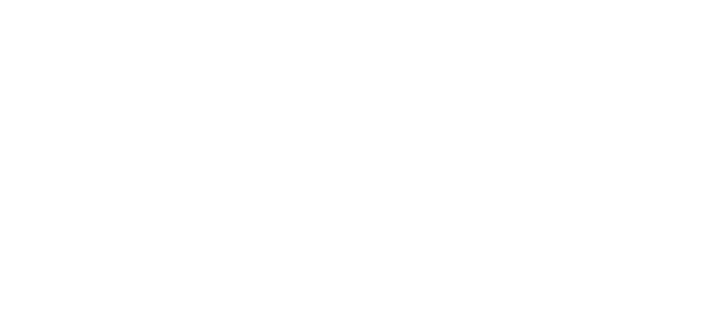
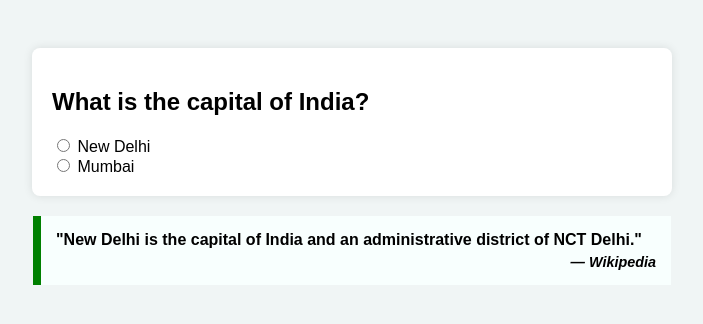
Before and after one commit to acciojob/trivia-NitishKumar345, a website: page main.html in a window 1280 px wide. Shown: the whole page, without its empty margins (288-991 px from the left). Drawn offline with Linux system fonts and the light colour scheme.

Commit message:
created a submission

```diff
--- a/main.html
+++ b/main.html
@@ -8,6 +8,26 @@
 
 <body>
 	<!-- the entire body must be written by student -->
+
+	<div class="question-box">
+    <h2>What is the capital of India?</h2>
+    <div class="options">
+      <label>
+        <input type="radio" name="capital" value="new-delhi">
+        New Delhi
+      </label><br>
+      <label>
+        <input type="radio" name="capital" value="mumbai">
+        Mumbai
+      </label>
+    </div>
+  </div>
+
+
+	 <blockquote>
+    "New Delhi is the capital of India and an administrative district of NCT Delhi."
+    <div class="source">— Wikipedia</div>
+  </blockquote>
     <script type="text/javascript" src="./script.js">
 </script>
 
--- a/styles.css
+++ b/styles.css
@@ -1,2 +1,36 @@
 
 /* Your CSS Code here. */
+ body {
+      font-family: Arial, sans-serif;
+      padding: 20px;
+      background-color: #f0f5f5;
+    }
+
+    .question-box {
+      max-width: 600px;
+      margin: 20px auto;
+      padding: 20px;
+      background-color: white;
+      border-radius: 8px;
+      box-shadow: 0 0 10px rgba(0,0,0,0.1);
+    }
+
+    .options {
+      margin-top: 15px;
+    }
+
+    blockquote {
+      max-width: 600px;
+      margin: 10px auto;
+      padding: 15px;
+      border-left: 8px solid green;
+      background-color: #f8fffe;
+      font-weight: bold;
+    }
+
+    .source {
+      font-size: 0.9em;
+      font-style: italic;
+      text-align: right;
+      margin-top: 5px;
+    }
```
